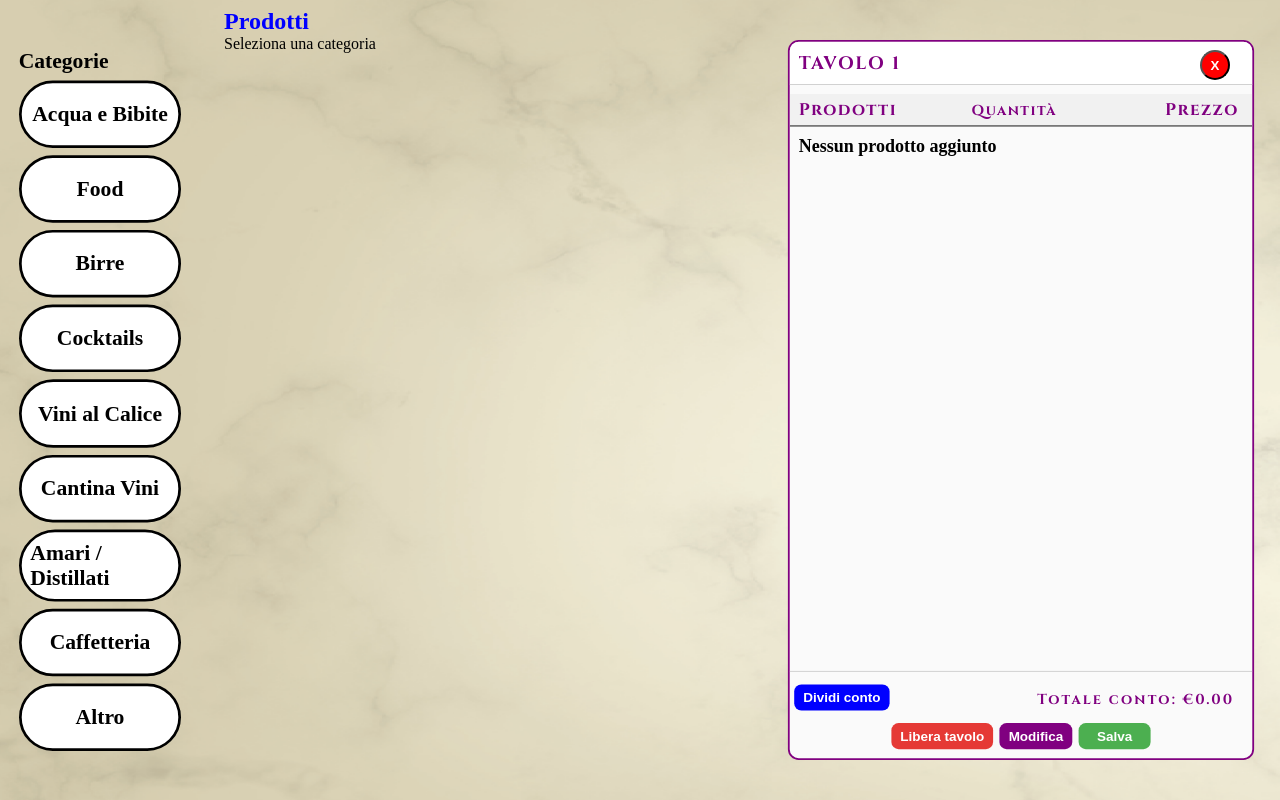
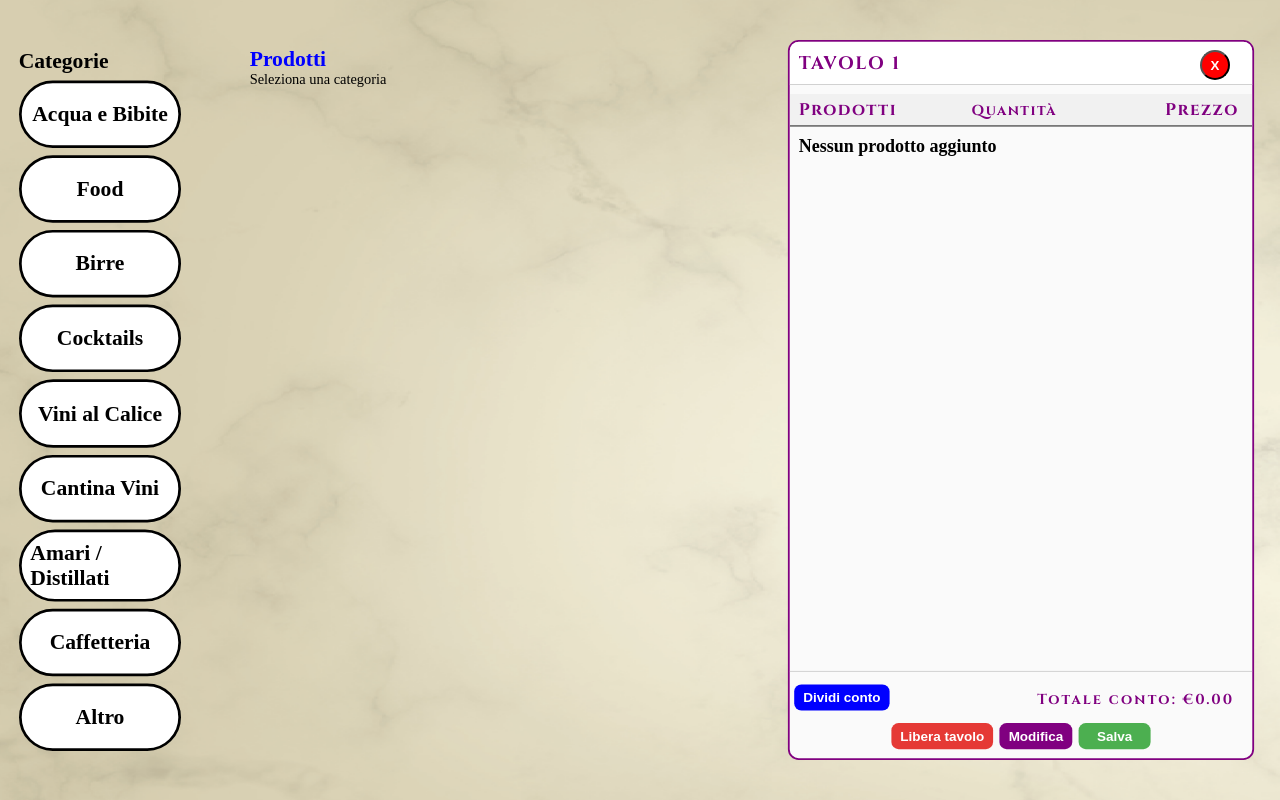
Before and after one commit to AndreaPetri11/GestionaleBar, a React (Vite) app: page /table/1 in a window 1280 px wide. Built offline with nearby package versions, Linux system fonts and the light colour scheme.

Commit message:
rimpicciolita section prodotti

```diff
--- a/src/components/ProductsSection/ProductsSection.css
+++ b/src/components/ProductsSection/ProductsSection.css
@@ -6,6 +6,7 @@
   border-radius: 12px;
   overflow-y: auto;
   padding: 0.5rem;
+  transform: scale(0.9);
 }
 
 .productList {
```
